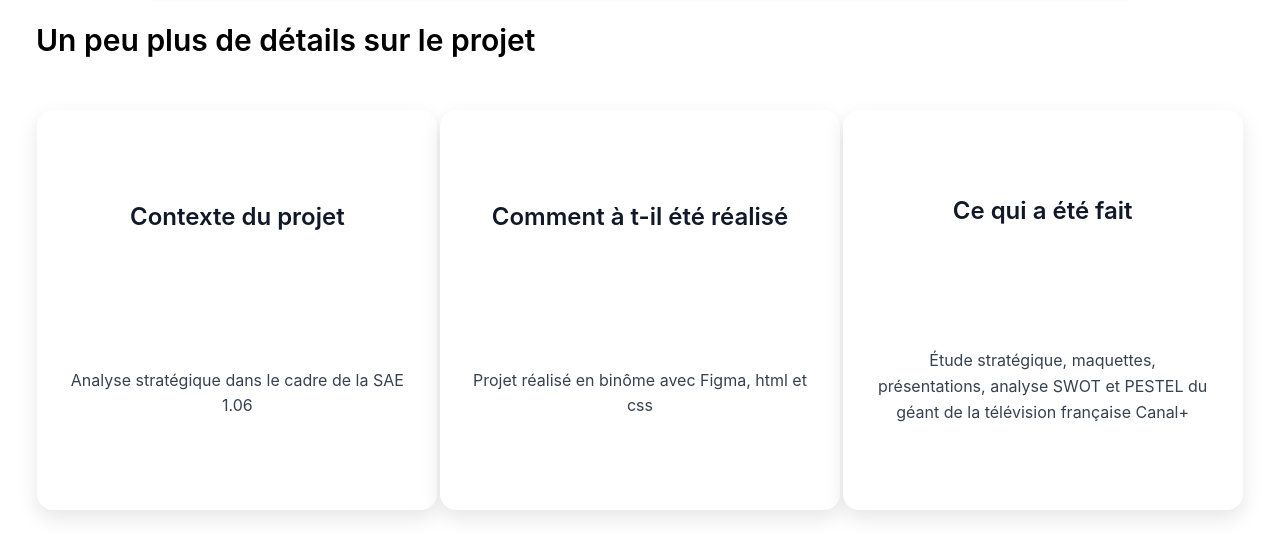
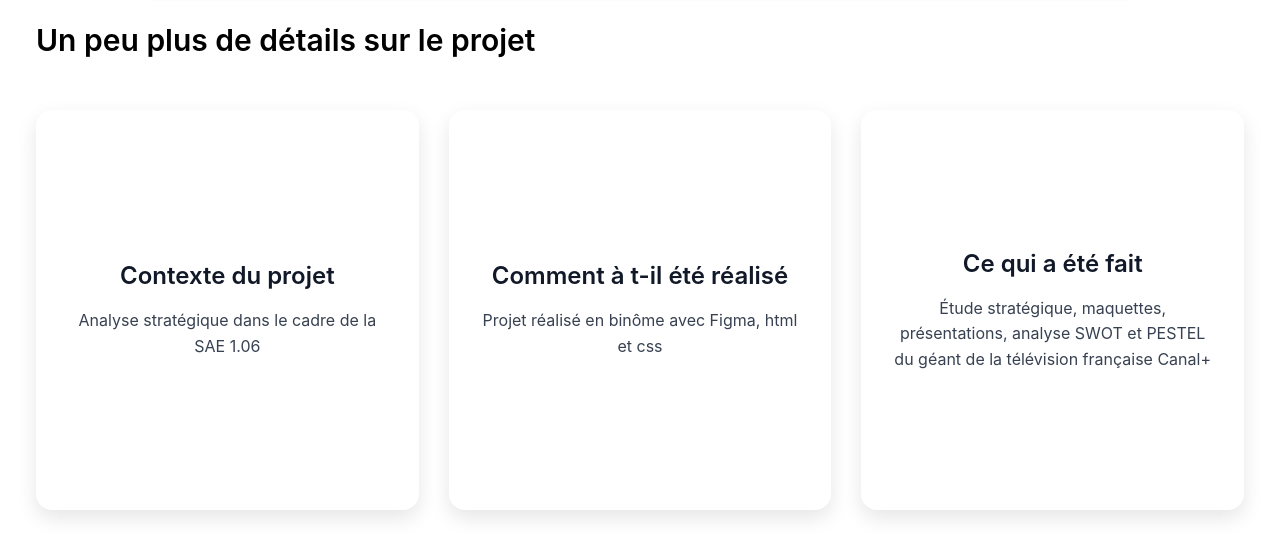
Before and after one commit to MehiaouiMoh/porfolio_competences, a React (Create React App) app: page / in a window 1280 px wide. Shown: the part 4489-5045 px from the top of the page. Built offline with nearby package versions, Linux system fonts and the light colour scheme.

Commit message:
ajustement

```diff
--- a/src/styles/DemoSlider.css
+++ b/src/styles/DemoSlider.css
@@ -23,6 +23,7 @@
         display: flex;
         justify-content: space-around;
         align-items: center;
+        gap: 30px;
         height: fit-content;
         padding: 20px;
 
@@ -38,7 +39,7 @@
             height: 400px;
             display: flex;
             flex-direction: column;
-            justify-content: space-around;
+            justify-content: center;
             align-items: center;
             text-align: center;
         }
```
